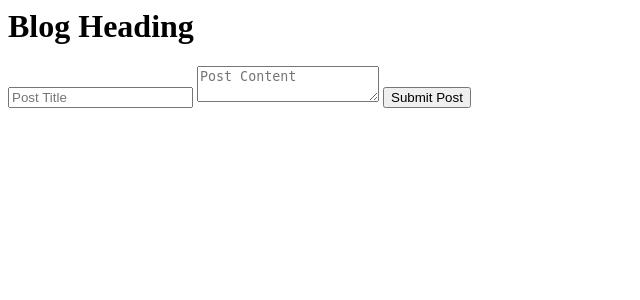
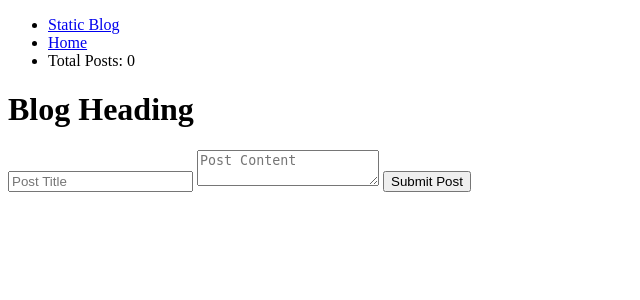
Before and after one commit to Fehlipe19/Static-Blog, a Node server app: page / in a window 1280 px wide. Shown: the top 300 px of the page, without its empty margins (0-640 px from the left). Run offline with Node 20, Linux system fonts and the light colour scheme.

Commit message:
Add header and navigation

```diff
--- a/index.js
+++ b/index.js
@@ -3,8 +3,12 @@ import bodyParser from "body-parser";
 
 const app = express();
 const port = 3000;
+const currentDate = new Date();
+const year = currentDate.getFullYear();
 
 app.use(bodyParser.urlencoded({ extended: true }));
+
+app.use(express.static("public"));
 
 app.get("/", (req, res) => {
   res.render("index.ejs", { posts: posts });
@@ -16,7 +20,7 @@ app.get("/edit", (req, res) => {
   const post = posts.find((p) => p.id === postId);
   console.log(typeof postId);
   if (post) {
-    res.render("edit.ejs", { post: post });
+    res.render("edit.ejs", { post: post, posts: posts });
   } else {
     res.status(404).send("Post not found");
   }
--- a/views/edit.ejs
+++ b/views/edit.ejs
@@ -1,3 +1,4 @@
+<%- include ("partials/header.ejs") %>
 <main>
   <h1>Edit Post</h1>
   <form action="/submit" method="POST">
--- a/views/partials/header.ejs
+++ b/views/partials/header.ejs
@@ -0,0 +1,22 @@
+<!DOCTYPE html>
+<html lang="en">
+  <head>
+    <meta charset="UTF-8" />
+    <meta name="viewport" content="width=device-width, initial-scale=1.0" />
+    <meta name="description" content="A simple static blog page with features to add, edit, and delete text posts." />
+    <meta name="author" content="Felipe Menezes" />
+    <link rel="stylesheet" href="/styles/main.css" />
+    <title>Static Blog</title>
+  </head>
+  <body>
+    <header>
+      <nav>
+        <ul>
+          <li><a href="/">Static Blog</a></li>
+          <li><a href="/">Home</a></li>
+          <li>Total Posts: <%= posts.length %></li>
+        </ul>
+      </nav>
+    </header>
+  </body>
+</html>
```
Also changed, not shown: public/styles/main.css (added).
